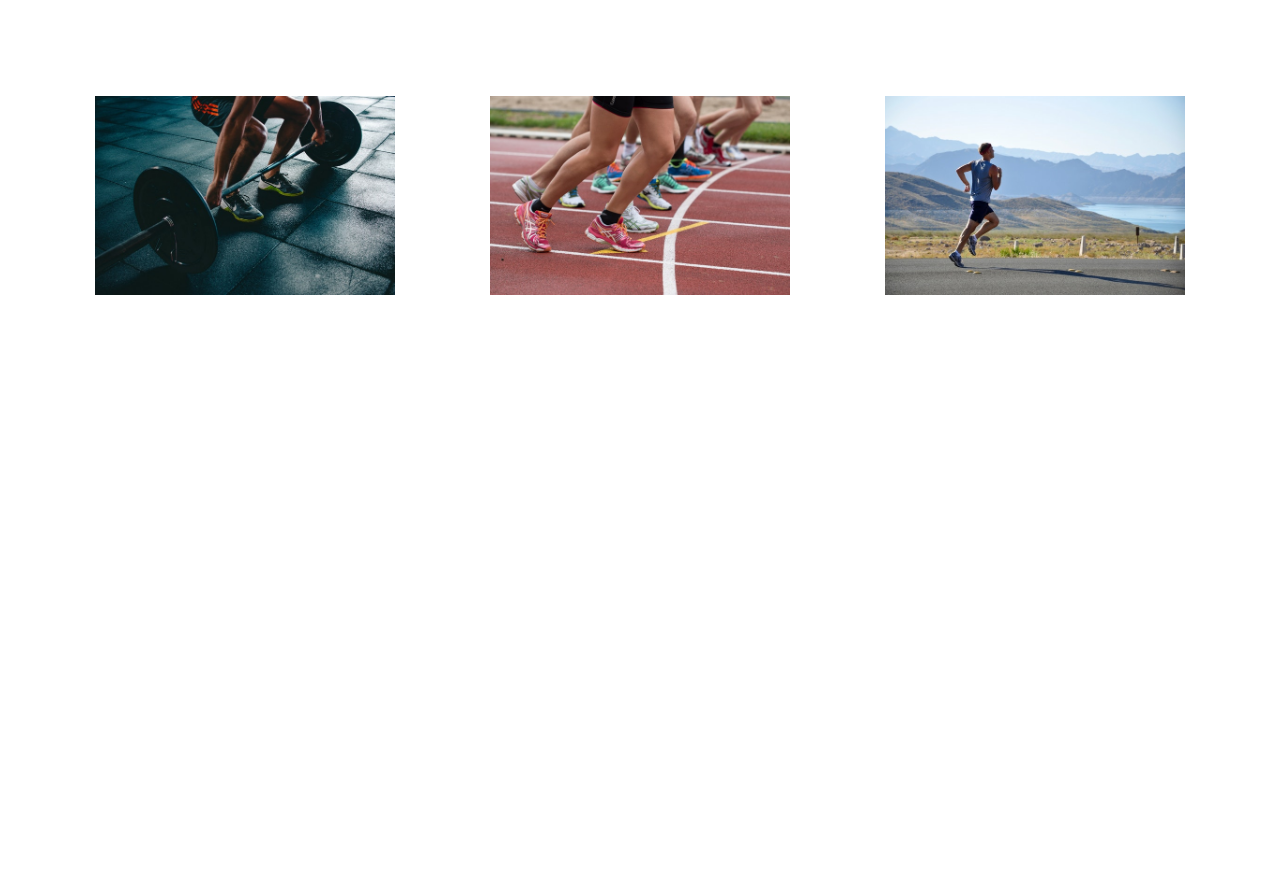
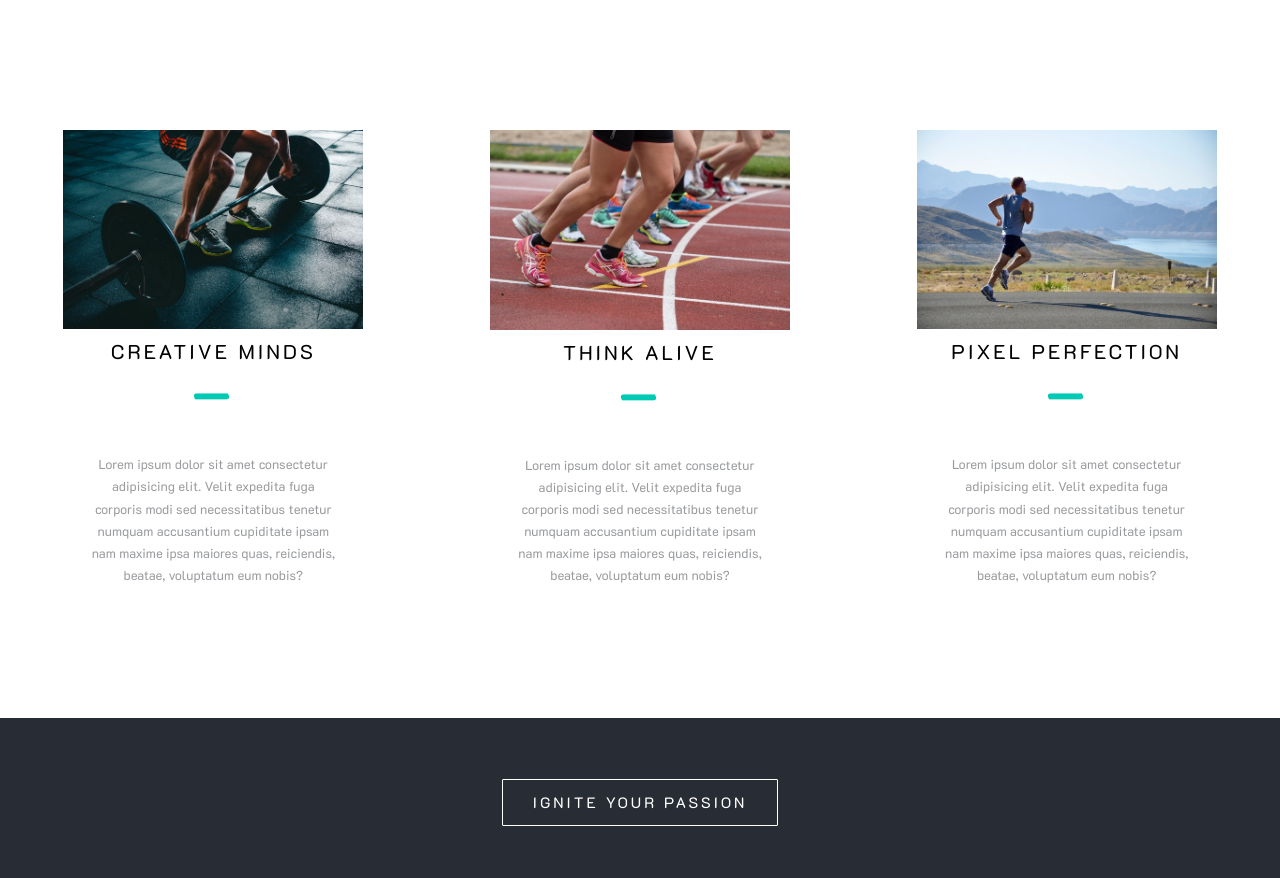
Before and after one commit to CodeWeeD0/halcyon-days-css-project, a website: page index.html in a window 1280 px wide. Shown: the part 2997-3875 px from the top of the page. Before the commit the page ends 3395 px from the top, so only its background shows below. Drawn offline with Linux system fonts and the light colour scheme.

Commit message:
completed till banner button

```diff
--- a/index.html
+++ b/index.html
@@ -155,6 +155,15 @@
 
 					<img src="./images/viewmore1.jpeg" alt="viewmore1" class="viewmore__invcard-hover-pic">
                 </figure>
+
+                <span class="viewmore__invcard-header">Creative minds</span>
+                <span class="viewmore__invcard-dash">&mdash;</span>
+
+                <span class="viewmore__invcard-text">Lorem ipsum dolor sit amet consectetur
+                        adipisicing elit. Velit expedita fuga corporis modi sed necessitatibus
+                         tenetur numquam accusantium cupiditate ipsam nam maxime ipsa maiores quas,
+                        reiciendis, beatae, voluptatum eum nobis?
+                </span>
         </div>
 
         <div class="viewmore__invcard">
@@ -165,6 +174,15 @@
                     </figcaption>
 					<img src="./images/viewmore2.jpeg" alt="viewmore1" class="viewmore__invcard-hover-pic">
                 </figure>
+
+                <span class="viewmore__invcard-header">think alive</span>
+                <span class="viewmore__invcard-dash">&mdash;</span>
+
+                <span class="viewmore__invcard-text">Lorem ipsum dolor sit amet consectetur
+                        adipisicing elit. Velit expedita fuga corporis modi sed necessitatibus
+                         tenetur numquam accusantium cupiditate ipsam nam maxime ipsa maiores quas,
+                        reiciendis, beatae, voluptatum eum nobis?
+                </span>
         </div>
 
         <div class="viewmore__invcard">
@@ -175,8 +193,21 @@
                     </figcaption>
 					<img src="./images/viewmore3.jpeg" alt="viewmore1" class="viewmore__invcard-hover-pic">
                 </figure>
+
+                <span class="viewmore__invcard-header">pixel perfection</span>
+                <span class="viewmore__invcard-dash">&mdash;</span>
+
+                <span class="viewmore__invcard-text">Lorem ipsum dolor sit amet consectetur
+                     adipisicing elit. Velit expedita fuga corporis modi sed necessitatibus
+                      tenetur numquam accusantium cupiditate ipsam nam maxime ipsa maiores quas,
+                     reiciendis, beatae, voluptatum eum nobis?
+                </span>
         </div>
 
     </div>
+
+    <div class="banner__button">
+        <a href="#" class="btn btn-banner">Ignite your passion</a>
+    </div>
 </body>
 </html>
--- a/sass/components/_button.scss
+++ b/sass/components/_button.scss
@@ -8,17 +8,42 @@
         text-transform: uppercase;
         text-decoration: none;
         padding: 1rem 3rem;
-        border-radius: .5rem;
-        background-color: $color-secondary;
-        color: #fff;
-        border: none;
+
+
         cursor: pointer;
         transition: all 0.2s;
+
+
     }
 
-    &:hover{
-        transform: translateY(-3px);
-        box-shadow: 0px 2px 1px 1px rgba($color-secondary-dark,1);
+    &-header{
+        &,
+        &:link,
+        &:visited{
+            border: none;
+            border-radius: .5rem;
+            background-color: $color-secondary;
+            color: #fff;
+        }
+
+        &:hover{
+            transform: translateY(-3px);
+            box-shadow: 0px 2px 1px 1px rgba($color-secondary-dark,1);
+        }
+    }
+
+    &-banner{
+        border-radius: .1rem;
+        border: 1px solid #fff;
+        background-color: #282c34;
+        color: #fff;
+
+        letter-spacing: .3rem;
+
+        &:hover{
+            transform: translateY(-3px);
+
+        }
     }
 
     &:active,
--- a/sass/layout/_banner.scss
+++ b/sass/layout/_banner.scss
@@ -49,4 +49,13 @@
         }
     }
 
+    &__button{
+        height: 20vh;
+        background-color: #282c34;
+
+        display: flex;
+        justify-content: center;
+        align-items: center;
+    }
+
 }
--- a/sass/layout/_viewmore.scss
+++ b/sass/layout/_viewmore.scss
@@ -1,10 +1,19 @@
 .viewmore{
-    height: 50vh;
+    height: 90vh;
     display: flex;
     justify-content: space-evenly;
     align-items: center;
 
     &__invcard{
+
+        display: flex;
+        justify-content: center;
+        align-items: center;
+        flex-direction: column;
+        flex-wrap: wrap;
+
+        height: 100%;
+        padding: 0 5rem;
 
         &-hover{
             position: relative;
@@ -60,10 +69,6 @@
                 width: 30rem;
 
             }
-
-            &-overlay{
-
-            }
         }
 
         &:hover &-hover-caption{
@@ -71,5 +76,26 @@
             opacity: 1;
         }
 
+        &-header{
+            font-size: 2rem;
+            text-transform: uppercase;
+            letter-spacing: .3rem;
+        }
+
+        &-dash{
+            font-size: 5rem;
+            color: #00cab4;
+            transform: skewX(30deg) translateY(-18px) translateX(5px);
+            font-weight: 800;
+        }
+
+        &-text{
+            width: 75%;
+
+            text-align: center;
+            font-size: 1.3rem;
+            color: $color-text-grey-dark;
+        }
+
     }
 }
```
Also changed, not shown: css/style.css.
